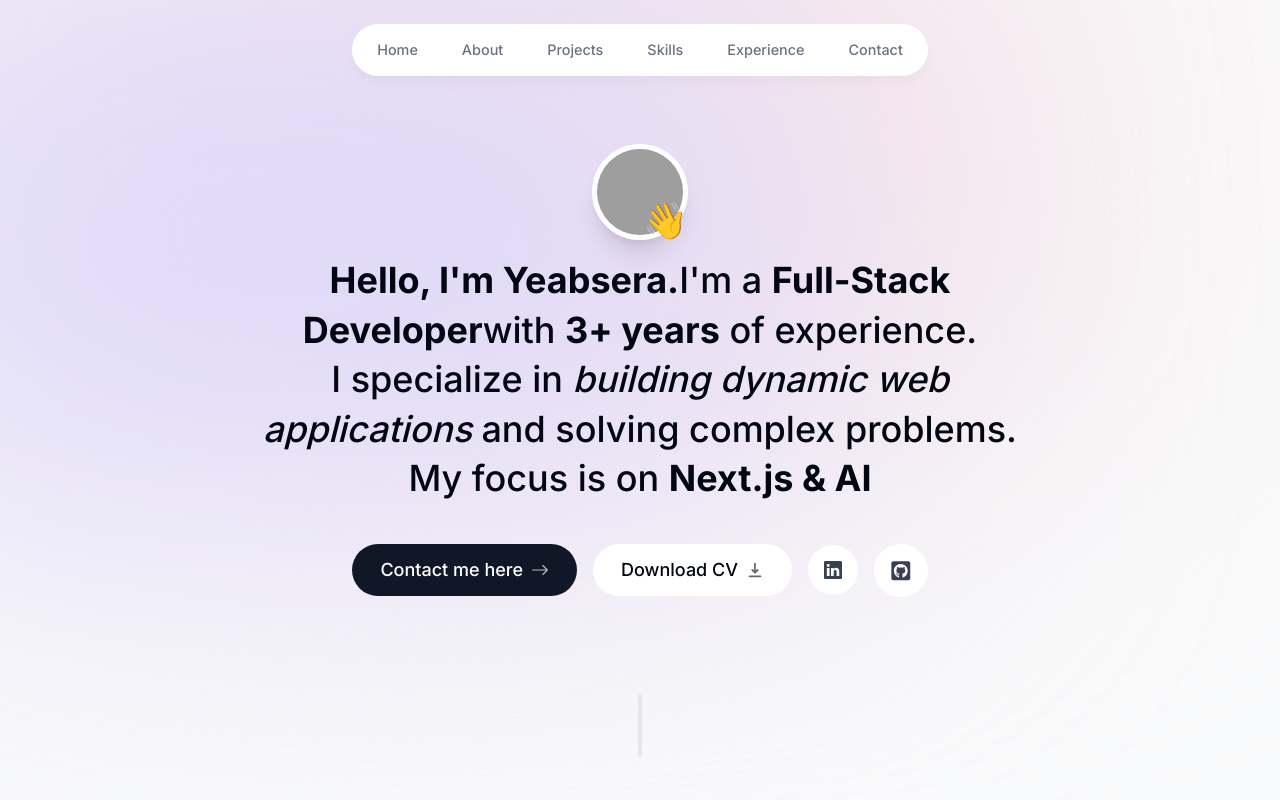
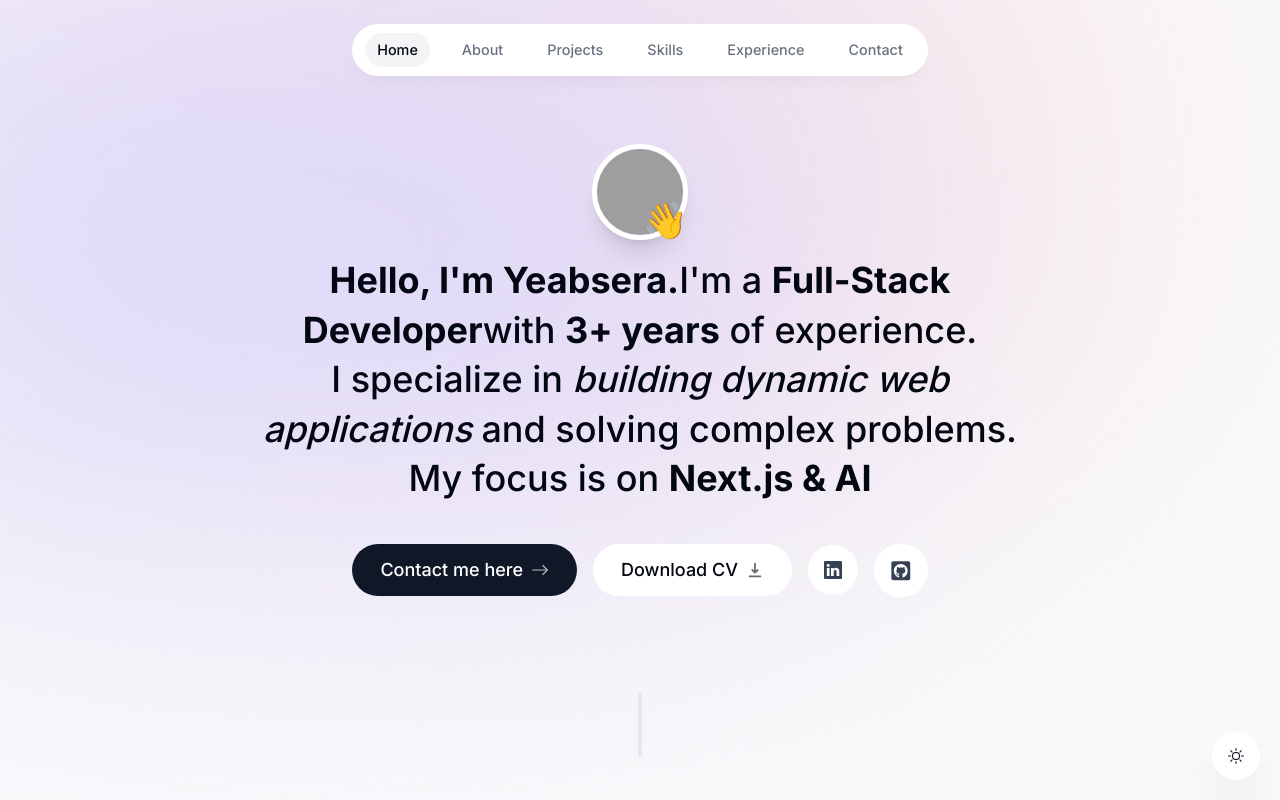
Before and after one commit to YeabTesfaye/portfolio-website, a Next.js app: page / in a window 1280 px wide. Shown: the top 800 px of the page. Built offline with nearby package versions, Linux system fonts and the light colour scheme; no server answers; grey boxes are pictures that could not be loaded.

Commit message:
feat : add theme switch

```diff
--- a/app/layout.tsx
+++ b/app/layout.tsx
@@ -3,7 +3,9 @@
 import { Inter } from 'next/font/google';
 import './globals.css';
 import { Toaster } from 'react-hot-toast';
-import { Footer } from '@/components';
+import { Footer, ThemeSwitch } from '@/components';
+import ThemeContextProvider from '@/context/theme-context';
+import ActiveSectionContextProvider from '@/context/active-section-context';
 const inter = Inter({ subsets: ['latin'] });
 
 export const metadata: Metadata = {
@@ -25,11 +27,16 @@
         <div className="bg-[#fbe2e3] absolute top-[-6rem] -z-10 right-[11rem] h-[31.25rem] w-[31.25rem] rounded-full blur-[10rem] sm:w-[68.75rem] dark:bg-[#946263]"></div>
         <div className="bg-[#dbd7fb] absolute top-[-1rem] -z-10 left-[-35rem] h-[31.25rem] w-[50rem] rounded-full blur-[10rem] sm:w-[68.75rem] md:left-[-33rem] lg:left-[-28rem] xl:left-[-15rem] 2xl:left-[-5rem] dark:bg-[#676394]"></div>
 
-        <Header />
+        <ThemeContextProvider>
+          <ActiveSectionContextProvider>
+            <Header />
 
-        {children}
-        <Footer />
-        <Toaster position="top-right" />
+            {children}
+            <Footer />
+            <Toaster position="top-right" />
+            <ThemeSwitch />
+          </ActiveSectionContextProvider>
+        </ThemeContextProvider>
       </body>
     </html>
   );
--- a/components/about.tsx
+++ b/components/about.tsx
@@ -30,7 +30,7 @@
       <p>
         <span className="italic">When I’m not coding</span>, I enjoy{' '}
         <span className="font-medium">learning languages</span>—especially
-        English. I also love watching football and reading books. My goal is to
+        English. I also love reading books and working out. My goal is to
         advance in my career and become a{' '}
         <span className="font-medium">senior developer</span>. I am currently
         looking for{' '}
--- a/components/experience.tsx
+++ b/components/experience.tsx
@@ -9,7 +9,7 @@
 import { Fragment } from 'react';
 const Experience = () => {
   return (
-    <section id="experience">
+    <section id="experience" className="scroll-mt-40">
       <SectionHeading>My Experience </SectionHeading>
       <VerticalTimeline lineColor="">
         {experiencesData.map((item, index) => (
--- a/components/header.tsx
+++ b/components/header.tsx
@@ -4,8 +4,11 @@
 import { motion } from 'framer-motion';
 import { links } from '@/lib/data';
 import Link from 'next/link';
-
+import clsx from 'clsx';
+import { useActiveSectionContext } from '@/context/active-section-context';
 export default function Header() {
+  const { activeSection, setActiveSection, setTimeOfLastClick } =
+    useActiveSectionContext();
   return (
     <header className="z-[999] relative">
       <motion.div
@@ -24,10 +27,31 @@
               animate={{ y: 0, opacity: 1 }}
             >
               <Link
-                className="flex w-full items-center justify-center px-3 py-3 hover:text-gray-950 transition dark:text-gray-500 dark:hover:text-gray-300"
+                className={clsx(
+                  'flex w-full items-center justify-center px-3 py-3 hover:text-gray-950 transition dark:text-gray-500 dark:hover:text-gray-300',
+                  {
+                    ' text-gray-950 dark:text-gray-200':
+                      activeSection === link.name,
+                  },
+                )}
                 href={link.hash}
+                onClick={() => {
+                  setActiveSection(link.name);
+                  setTimeOfLastClick(Date.now());
+                }}
               >
                 {link.name}
+                {link.name === activeSection && (
+                  <motion.span
+                    className="bg-gray-100 rounded-full absolute inset-0 -z-10 dark:bg-gray-800"
+                    layoutId="activeSection"
+                    transition={{
+                      type: 'spring',
+                      stiffness: 380,
+                      damping: 30,
+                    }}
+                  ></motion.span>
+                )}
               </Link>
             </motion.li>
           ))}
--- a/components/index.tsx
+++ b/components/index.tsx
@@ -7,3 +7,4 @@
 export { default as Contact } from './contact';
 export { default as Experience } from './experience';
 export { default as Footer } from './footer';
+export { default as ThemeSwitch } from './theme-switch';
--- a/components/project.tsx
+++ b/components/project.tsx
@@ -24,12 +24,13 @@
 
   return (
     <motion.div
-      className="group mb-3 sm:mb-8 last:mb-0"
+      className="group mb-3 sm:mb-8 last:mb-0 scroll-mt-50"
       ref={ref}
       style={{
         scale: scaleProgress,
         opacity: opacityProgess,
       }}
+      id="projects"
     >
       <section
         className="bg-gray-100 max-w-[42rem] border border-black/5 rounded-lg
--- /dev/null
+++ b/components/theme-switch.tsx
@@ -0,0 +1,18 @@
+'use client';
+
+import { useTheme } from '@/context/theme-context';
+import React from 'react';
+import { BsMoon, BsSun } from 'react-icons/bs';
+
+export default function ThemeSwitch() {
+  const { theme, toggleTheme } = useTheme();
+
+  return (
+    <button
+      className="fixed bottom-5 right-5 bg-white w-[3rem] h-[3rem] bg-opacity-80 backdrop-blur-[0.5rem] border border-white border-opacity-40 shadow-2xl rounded-full flex items-center justify-center hover:scale-[1.15] active:scale-105 transition-all dark:bg-gray-950"
+      onClick={toggleTheme}
+    >
+      {theme === 'light' ? <BsSun /> : <BsMoon />}
+    </button>
+  );
+}
--- a/context/theme-context.tsx
+++ b/context/theme-context.tsx
@@ -1,19 +1,11 @@
 'use client';
 
-import { THEMES } from '@/lib/data';
-import {
-  ReactNode,
-  useEffect,
-  createContext,
-  useState,
-  useContext,
-} from 'react';
+import React, { useEffect, useState, createContext, useContext } from 'react';
 
-// Define the Theme type based on THEMES object keys
-type Theme = (typeof THEMES)[keyof typeof THEMES];
+type Theme = 'light' | 'dark';
 
 type ThemeContextProviderProps = {
-  children: ReactNode;
+  children: React.ReactNode;
 };
 
 type ThemeContextType = {
@@ -23,17 +15,19 @@
 
 const ThemeContext = createContext<ThemeContextType | null>(null);
 
-const ThemeContextProvider = ({ children }: ThemeContextProviderProps) => {
-  const [theme, setTheme] = useState<Theme>(THEMES.LIGHT);
+export default function ThemeContextProvider({
+  children,
+}: ThemeContextProviderProps) {
+  const [theme, setTheme] = useState<Theme>('light');
 
   const toggleTheme = () => {
-    const newTheme = theme === THEMES.LIGHT ? THEMES.DARK : THEMES.LIGHT;
-    setTheme(newTheme);
-    window.localStorage.setItem('theme', newTheme);
-
-    if (newTheme === THEMES.DARK) {
+    if (theme === 'light') {
+      setTheme('dark');
+      window.localStorage.setItem('theme', 'dark');
       document.documentElement.classList.add('dark');
     } else {
+      setTheme('light');
+      window.localStorage.setItem('theme', 'light');
       document.documentElement.classList.remove('dark');
     }
   };
@@ -41,34 +35,36 @@
   useEffect(() => {
     const localTheme = window.localStorage.getItem('theme') as Theme | null;
 
-    if (localTheme && Object.values(THEMES).includes(localTheme)) {
+    if (localTheme) {
       setTheme(localTheme);
-      document.documentElement.classList.toggle(
-        'dark',
-        localTheme === THEMES.DARK,
-      );
+
+      if (localTheme === 'dark') {
+        document.documentElement.classList.add('dark');
+      }
     } else if (window.matchMedia('(prefers-color-scheme: dark)').matches) {
-      setTheme(THEMES.DARK);
+      setTheme('dark');
       document.documentElement.classList.add('dark');
-    } else {
-      setTheme(THEMES.LIGHT);
-      document.documentElement.classList.remove('dark');
     }
   }, []);
 
   return (
-    <ThemeContext.Provider value={{ theme, toggleTheme }}>
+    <ThemeContext.Provider
+      value={{
+        theme,
+        toggleTheme,
+      }}
+    >
       {children}
     </ThemeContext.Provider>
   );
-};
+}
 
-export default ThemeContextProvider;
-
-export const useTheme = () => {
+export function useTheme() {
   const context = useContext(ThemeContext);
 
   if (context === null) {
-    throw new Error('useTheme must be used with in a contextProvider');
+    throw new Error('useTheme must be used within a ThemeContextProvider');
   }
-};
+
+  return context;
+}
--- a/lib/data.ts
+++ b/lib/data.ts
@@ -4,11 +4,6 @@
 import React from 'react';
 import { LuGraduationCap } from 'react-icons/lu';
 import { FaLaptopCode, FaUserSecret } from 'react-icons/fa';
-
-export const THEMES = {
-  LIGHT: 'light',
-  DARK: 'dark',
-} as const;
 
 export const links = [
   {
--- a/package.json
+++ b/package.json
@@ -11,6 +11,8 @@
   "dependencies": {
     "@react-email/components": "^0.0.34",
     "@react-email/tailwind": "^1.0.4",
+    "clsx": "^2.1.1",
+    "clx": "^1.0.0",
     "framer-motion": "^12.6.2",
     "next": "15.2.4",
     "react": "^19.0.0",
```
Also changed, not shown: 1 other file (tests, documents, lock files or other folders).
